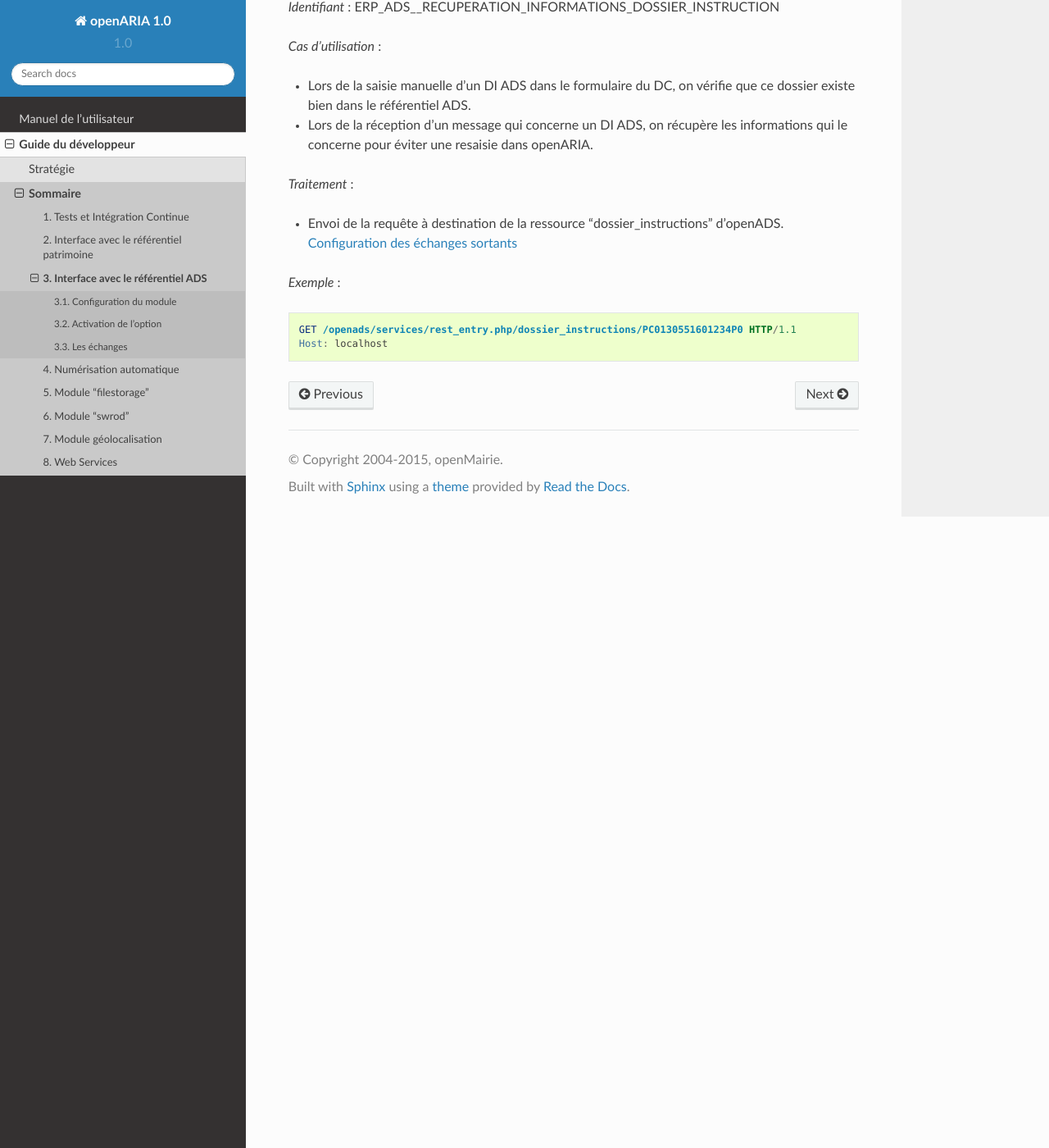
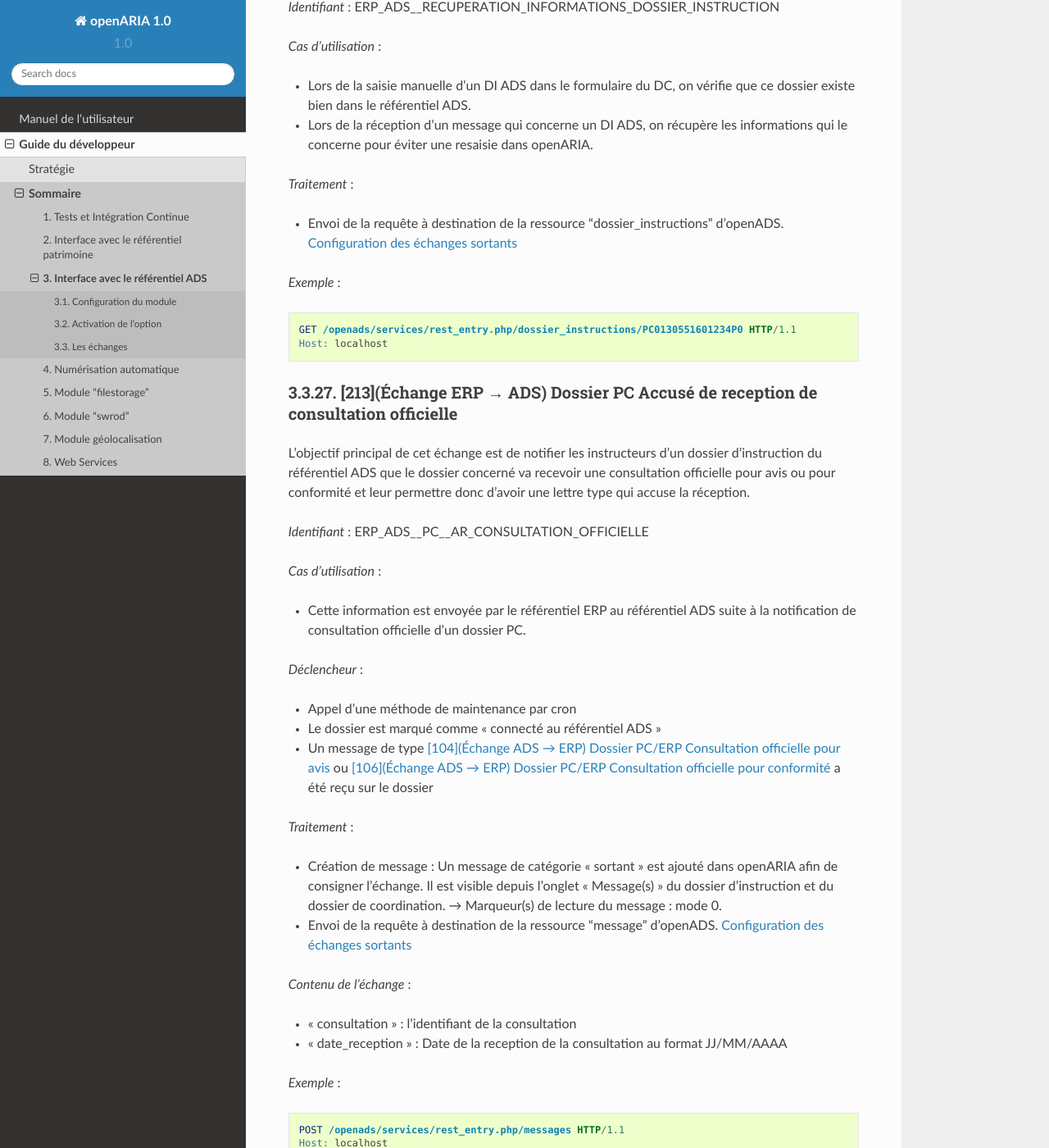
Before and after one commit to jcerini/openaria-documentation, a Sphinx documentation site: the page built from source/guide_developpeur/interface_avec_le_referentiel_ads.rst, in a window 1280 px wide and 1400 px high, scrolled down 28825 px. Shown: the whole window at 82% size. Built offline with Sphinx 7.4.7 and the Read the Docs theme 2.0.0, drawn with Linux system fonts in a browser that asks for light colours; some of the changed text lies outside the part shown.

Commit message:
Ajout de l'envoie de AR consultation

```diff
--- a/source/guide_developpeur/interface_avec_le_referentiel_ads.rst
+++ b/source/guide_developpeur/interface_avec_le_referentiel_ads.rst
@@ -1398,3 +1398,56 @@ Dans le contexte du guichet unique, l'objectif principal de cet échange est de
 
     GET /openads/services/rest_entry.php/dossier_instructions/PC0130551601234P0 HTTP/1.1
     Host: localhost
+
+
+.. _echange_erp_ads_213:
+
+==================================================================================
+[213](Échange ERP → ADS) Dossier PC Accusé de reception de consultation officielle
+==================================================================================
+
+L'objectif principal de cet échange est de notifier les instructeurs d'un dossier d'instruction du référentiel ADS que le dossier concerné va recevoir une consultation officielle pour avis ou pour conformité et leur permettre donc d'avoir une lettre type qui accuse la réception.
+
+*Identifiant* : ERP_ADS__PC__AR_CONSULTATION_OFFICIELLE
+
+
+*Cas d'utilisation* :
+
+• Cette information est envoyée par le référentiel ERP au référentiel ADS suite à la notification de consultation officielle d'un dossier PC.
+
+*Déclencheur* :
+
+• Appel d'une méthode de maintenance par cron
+• Le dossier est marqué comme « connecté au référentiel ADS »
+• Un message de type :ref:`echange_ads_erp_104` ou :ref:`echange_ads_erp_106` a été reçu sur le dossier
+
+
+*Traitement* :
+
+• Création de message : Un message de catégorie "sortant" est ajouté dans openARIA afin de consigner l'échange. Il est visible depuis l'onglet "Message(s)" du dossier d'instruction et du dossier de coordination. → Marqueur(s) de lecture du message : mode 0.
+• Envoi de la requête à destination de la ressource 'message' d'openADS. :ref:`Configuration des échanges sortants<configuration_echanges_sortants_referentiel_ads>`
+
+
+*Contenu de l'échange* :
+
+• « consultation » : l'identifiant de la consultation
+• « date_reception » : Date de la reception de la consultation au format JJ/MM/AAAA
+
+
+*Exemple* :
+
+.. sourcecode:: http
+
+    POST /openads/services/rest_entry.php/messages HTTP/1.1
+    Host: localhost
+
+    {
+        "type": "ADS_ERP__PC__AR_CONSULTATION_OFFICIELLE",
+        "date": "16/06/2014 14:12",
+        "emetteur": "John Doe",
+        "dossier_instruction": "PD12R0001",
+        "contenu": {
+            "consultation" : 2,
+            "date_reception": "16/06/2014 14:11"
+        }
+    }
```
Also changed, not shown: source/guide_developpeur/web_services.rst (+17 -0 lines).
